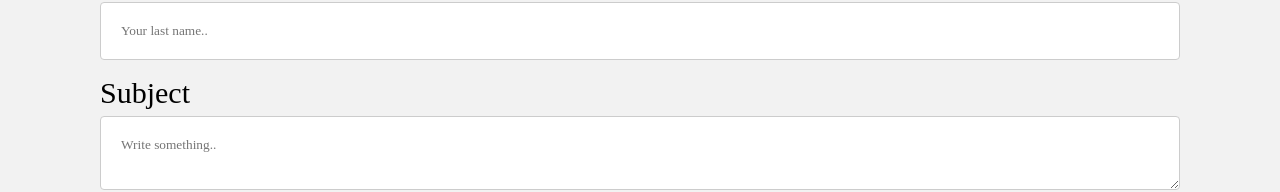
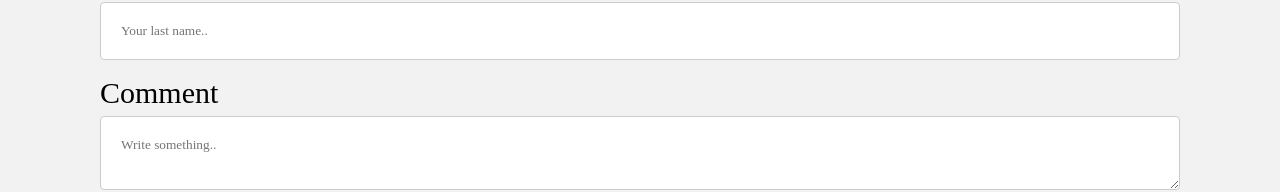
Before and after one commit to santhosh-reddy750/Recipe-App, a React (Create React App) app: page /contact in a window 1280 px wide. Shown: the part 310-502 px from the top of the page. Built offline with nearby package versions, Linux system fonts and the light colour scheme.

Commit message:
Update Contact.js

```diff
--- a/src/Contact.js
+++ b/src/Contact.js
@@ -13,8 +13,8 @@ const Contact = () => {
 
 
 
-          <label >Subject</label>
-          <textarea id="subject" name="subject" placeholder="Write something.."></textarea>
+          <label >Comment</label>
+          <textarea id="Comment" name="Comment" placeholder="Write something.."></textarea>
 
           <input type="submit" value="Submit"/>
 
```
